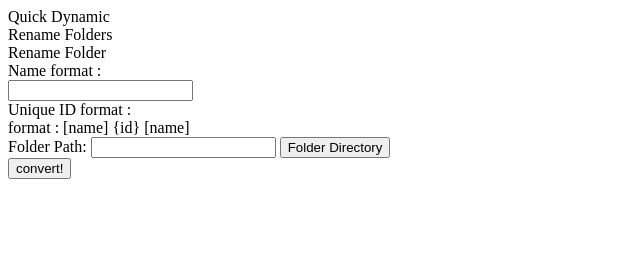
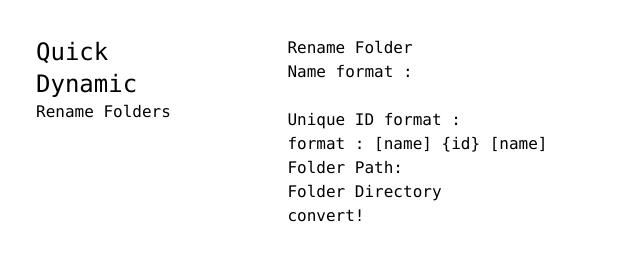
Before and after one commit to YesayaS/quick-dynamic, an Electron app: page app/templates/rename-folders.html in a window 800 px wide. Shown: the whole page, without its empty margins (0-640 px from the left). Drawn offline with nearby package versions, Linux system fonts and the light colour scheme; files that its build step writes are made by us from their sources.

Commit message:
Add tailwind to project

```diff
--- /dev/null
+++ b/app/static/css/style.css
@@ -0,0 +1,3 @@
+@tailwind base;
+@tailwind components;
+@tailwind utilities;
--- a/app/templates/rename-folders.html
+++ b/app/templates/rename-folders.html
@@ -6,8 +6,8 @@
   <!-- https://developer.mozilla.org/en-US/docs/Web/HTTP/CSP -->
   <meta name="viewport" content="width=device-width, initial-scale=1.0" />
   <title>Quick-Dynamic</title>
-  <!-- <link rel="stylesheet" href="../static/dist/style.css" /> -->
-  <!-- <link rel="stylesheet" href="../static/style.css" /> -->
+  <link rel="stylesheet" href="../static/css/dist/style.css" />
+  <link rel="stylesheet" href="../static/css/style.css" />
 </head>
 
 <body>
--- a/package.json
+++ b/package.json
@@ -22,5 +22,10 @@
     "electron": "^25.5.0",
     "electron-reload": "^2.0.0-alpha.1",
     "electron-reloader": "^1.2.3"
+  },
+  "devDependencies": {
+    "install": "^0.13.0",
+    "npm": "^9.8.1",
+    "tailwindcss": "^3.3.3"
   }
 }
--- /dev/null
+++ b/tailwind.config.js
@@ -0,0 +1,8 @@
+/** @type {import('tailwindcss').Config} */
+module.exports = {
+  content: ["./app/static/**/*.{html,js}", "./app/templates/**/*.{html,js}"],
+  theme: {
+    extend: {},
+  },
+  plugins: [],
+};
```
Also changed, not shown: 1 other file.
